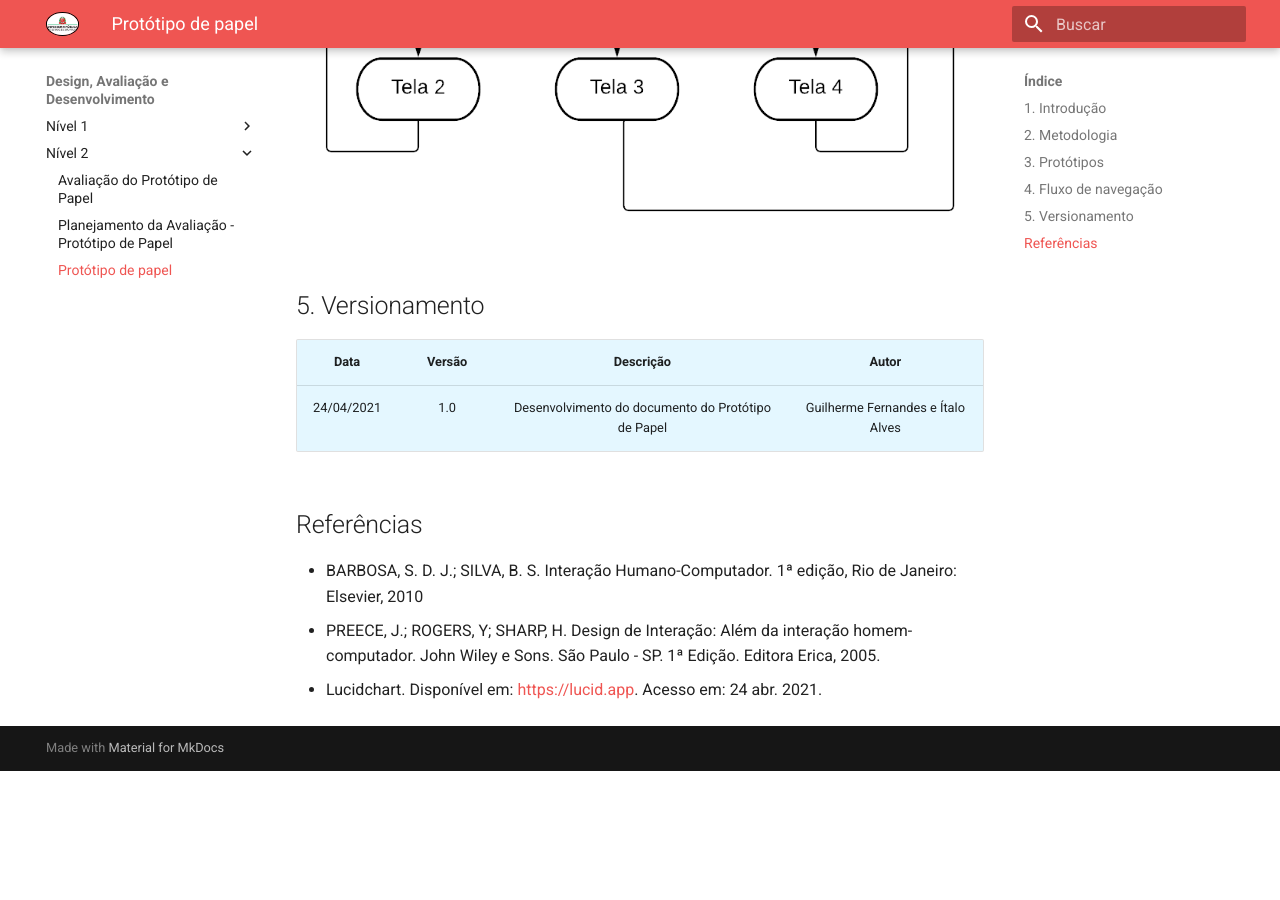
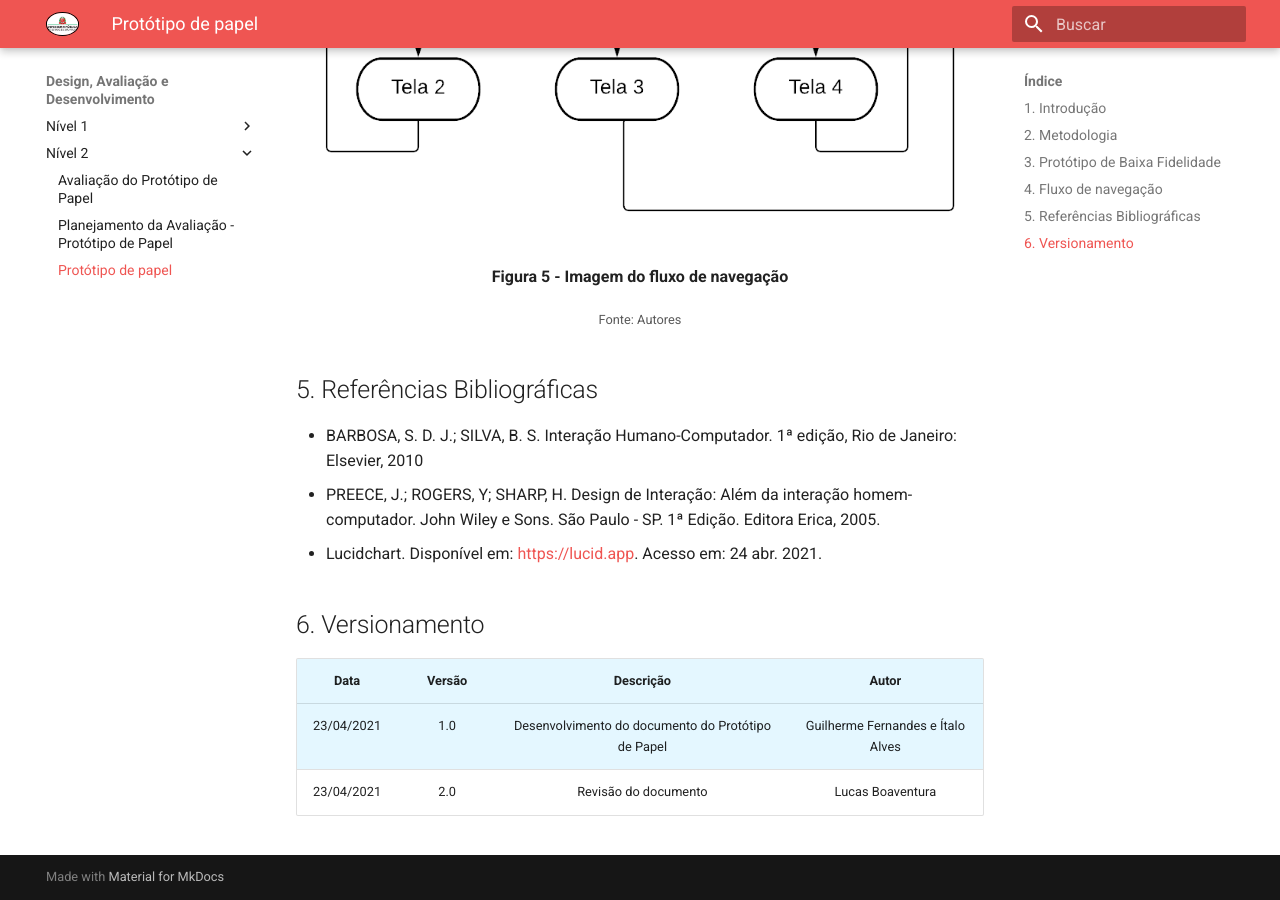
Before and after one commit to ailtonaires/2020.2-DefensoriaSP, an MkDocs documentation site: the page built from docs/Design,-Avaliação-e-Desenvolvimento/Nível-2/prototipo-de-papel.md, in a window 1280 px wide and 900 px high, scrolled down 3781 px. Built offline with MkDocs 1.6.1 and Material for MkDocs 9.7.7, drawn with Linux system fonts in a browser that asks for light colours; before the commit the page ends 4552 px from its top, so only the background shows below that; some of the changed text lies outside the part shown.

Commit message:
Adiciona revisão do documento de protótipo de baixa fidelidade

```diff
--- a/docs/Design,-Avaliação-e-Desenvolvimento/Nível-2/prototipo-de-papel.md
+++ b/docs/Design,-Avaliação-e-Desenvolvimento/Nível-2/prototipo-de-papel.md
@@ -10,43 +10,43 @@
 &emsp;Foi realizado uma prototipação vertical, ou seja, um protótipo que explora um subgrupo de funcionalidades do sistema de forma aprofundada. Para criação dos protótipos de baixa fidelidade, foi utilizada a técnica manual com papel e lápis.
 &emsp;As telas foram feitas de acordo com as tarefas definidas no documento Análise de Tarefas. O fluxo modelado tem o intuito de ser simples e intuitivo, de forma que o uso do sistema tenha uma alta usabilidade e não apresente dúvidas em relação a ordem que as tarefas devem ser executadas.
 
-## 3. Protótipos
+## 3. Protótipo de Baixa Fidelidade
 
+<img src="../../../assets/prototipo/baixa-fidelidade-home.jpg">
 <figcaption align="center">
     <b>Tela 1 - Página Inicial</b>
 </figcaption>
 
-<img src="../../../assets/prototipo/baixa-fidelidade-home.jpg">
 
 <figcaption align="center">
     <small>Fonte: Autores</small>
 </figcaption>
 
+<img src="../../../assets/prototipo/baixa-fidelidade-chat.jpg">
 <figcaption align="center">
     <b>Tela 2 - Atendimento Virtual por chat-bot</b>
 </figcaption>
 
-<img src="../../../assets/prototipo/baixa-fidelidade-chat.jpg">
 
 <figcaption align="center">
     <small>Fonte: Autores</small>
 </figcaption>
 
+<img src="../../../assets/prototipo/baixa-fidelidade-documentos.jpg">
 <figcaption align="center">
     <b>Tela 3 - Verificar Documentos Necessários</b>
 </figcaption>
 
-<img src="../../../assets/prototipo/baixa-fidelidade-documentos.jpg">
 
 <figcaption align="center">
     <small>Fonte: Autores</small>
 </figcaption>
 
+<img src="../../../assets/prototipo/baixa-fidelidade-areas-de-atuacao.jpg">
 <figcaption align="center">
     <b>Figura 4 - Áreas de Atuação da Defensoria</b>
 </figcaption>
 
-<img src="../../../assets/prototipo/baixa-fidelidade-areas-de-atuacao.jpg">
 
 <figcaption align="center">
     <small>Fonte: Autores</small>
@@ -55,15 +55,22 @@
 ## 4. Fluxo de navegação
 
 <img src="../../../assets/prototipo/baixa-fidelidade-fluxo.png">
+<figcaption align="center" >
+    <b>Figura 5 - Imagem do fluxo de navegação</b>
+</figcaption>
+<figcaption align="center">
+    <small>Fonte: Autores</small>
+</figcaption>
 
-## 5. Versionamento
-
-|    Data    | Versão |                     Descrição                      |               Autor               |
-| :--------: | :----: | :------------------------------------------------: | :-------------------------------: |
-| 24/04/2021 |  1.0   | Desenvolvimento do documento do Protótipo de Papel | Guilherme Fernandes e Ítalo Alves |
-
-## Referências
+## 5. Referências Bibliográficas
 
 - BARBOSA, S. D. J.; SILVA, B. S. Interação Humano-Computador. 1ª edição, Rio de Janeiro: Elsevier, 2010
 - PREECE, J.; ROGERS, Y; SHARP, H. Design de Interação: Além da interação homem-computador. John Wiley e Sons. São Paulo - SP. 1ª Edição. Editora Erica, 2005.
 - Lucidchart. Disponível em: <https://lucid.app>. Acesso em: 24 abr. 2021.
+
+## 6. Versionamento
+
+|    Data    | Versão |                     Descrição                      |               Autor               |
+| :--------: | :----: | :------------------------------------------------: | :-------------------------------: |
+| 23/04/2021 |  1.0   | Desenvolvimento do documento do Protótipo de Papel | Guilherme Fernandes e Ítalo Alves |
+| 23/04/2021 |  2.0   | Revisão do documento | Lucas Boaventura |
```
